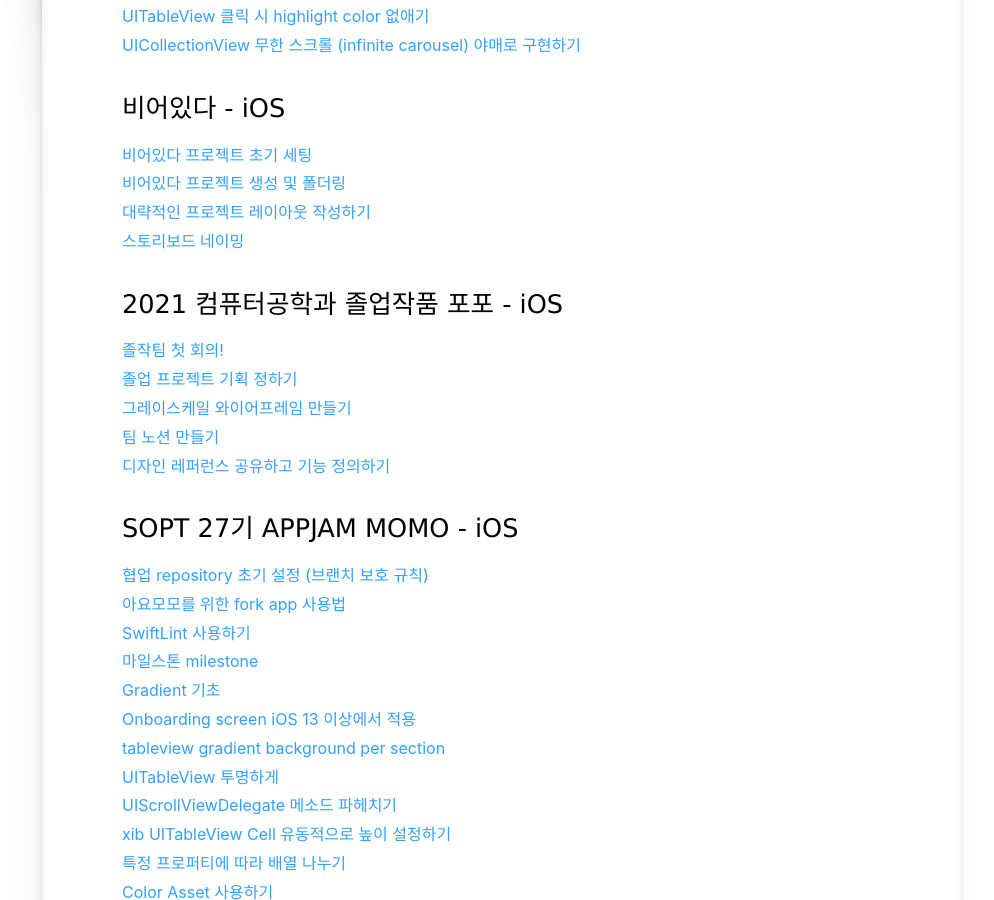
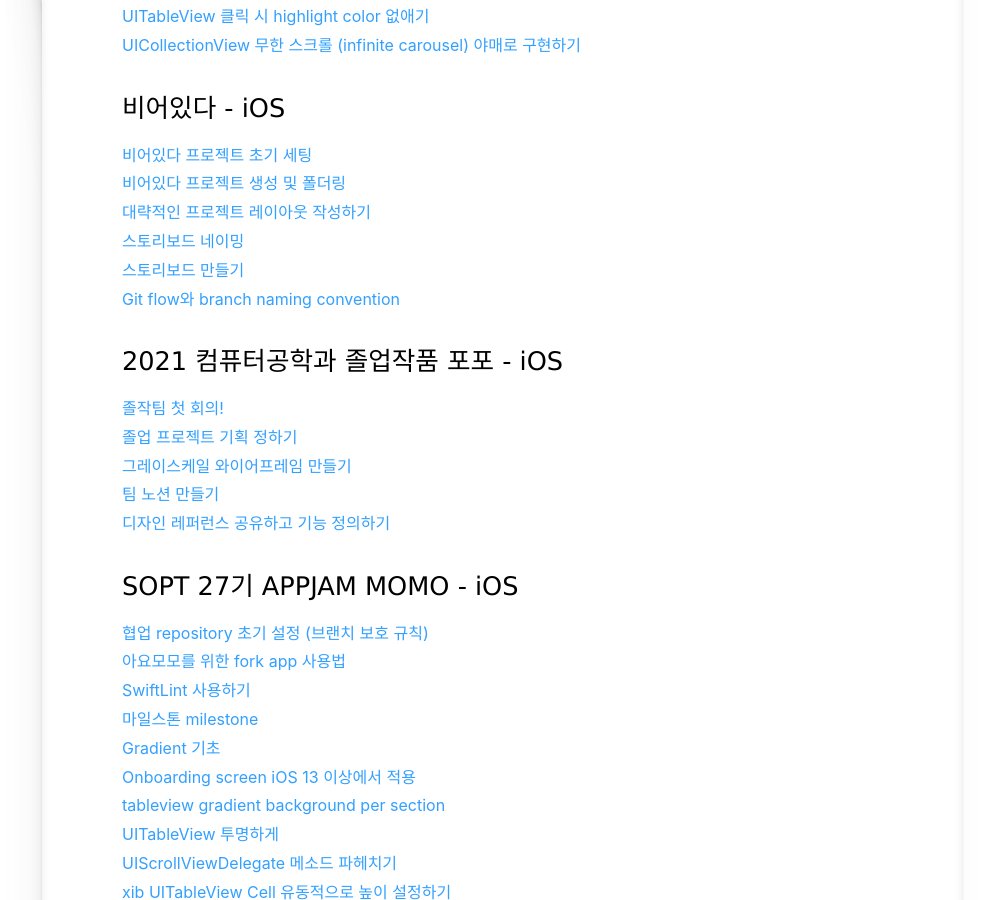
Before and after one commit to jeongchoyi/jeongchoyi.github.io, a Jekyll site: the page built from devpost/index.html, in a window 1280 px wide and 900 px high, scrolled down 707 px. Shown: the whole window, without its empty margins (138-1132 px from the left). Built offline with Jekyll 4.4.1, drawn with Linux system fonts in a browser that asks for light colours; some web fonts are replaced.

Commit message:
add links

```diff
--- a/devpost/index.html
+++ b/devpost/index.html
@@ -24,6 +24,8 @@
 <a href="https://iamcho2.github.io/2021/03/16/new-project-setting">비어있다 프로젝트 생성 및 폴더링</a><br>
 <a href="https://iamcho2.github.io/2021/03/18/project-layout">대략적인 프로젝트 레이아웃 작성하기</a><br>
 <a href="https://iamcho2.github.io/2021/03/19/storyboard-naming">스토리보드 네이밍</a><br>
+<a href="https://iamcho2.github.io/2021/03/20/making-storyboards">스토리보드 만들기</a><br>
+<a href="https://iamcho2.github.io/2021/03/22/branch-rule-git-flow">Git flow와 branch naming convention</a><br>
 
 <h3>2021 컴퓨터공학과 졸업작품 포포 - iOS</h3>
 <a href="https://iamcho2.github.io/2021/02/03/senier-project-first-meeting">졸작팀 첫 회의!</a><br>
```
